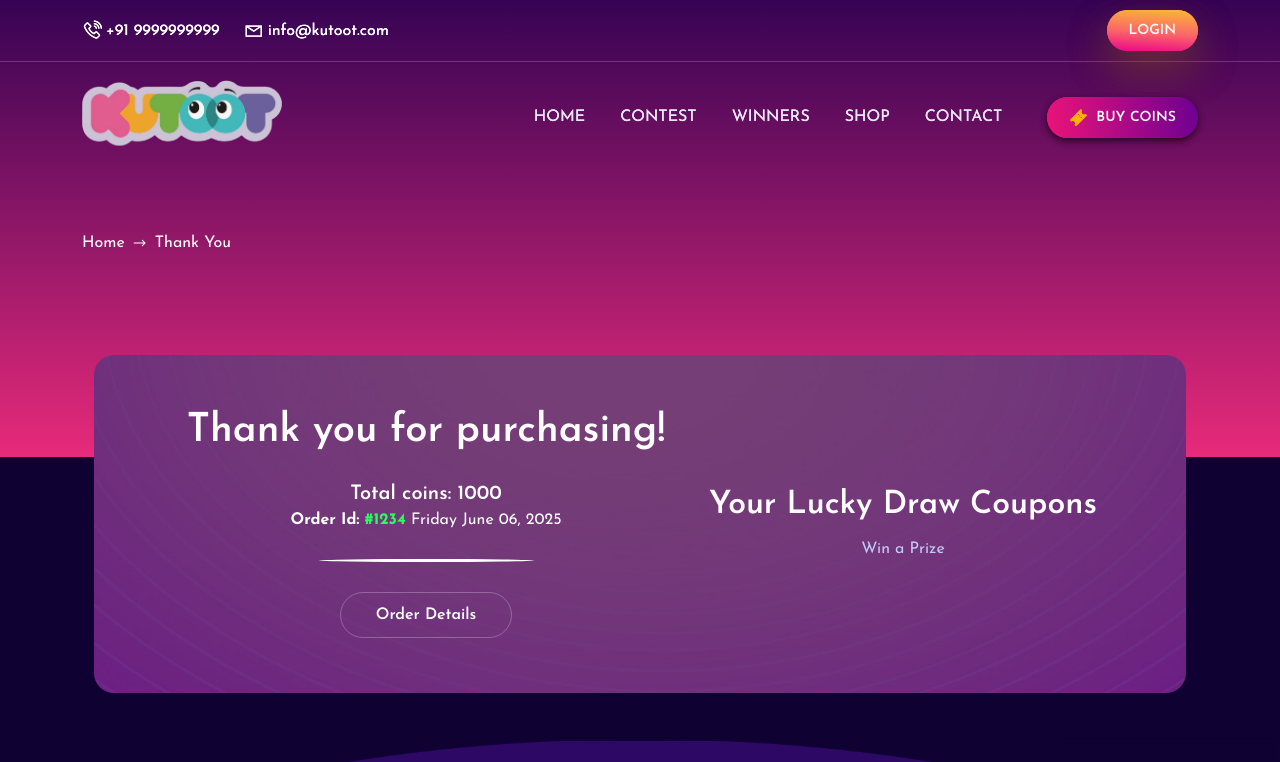
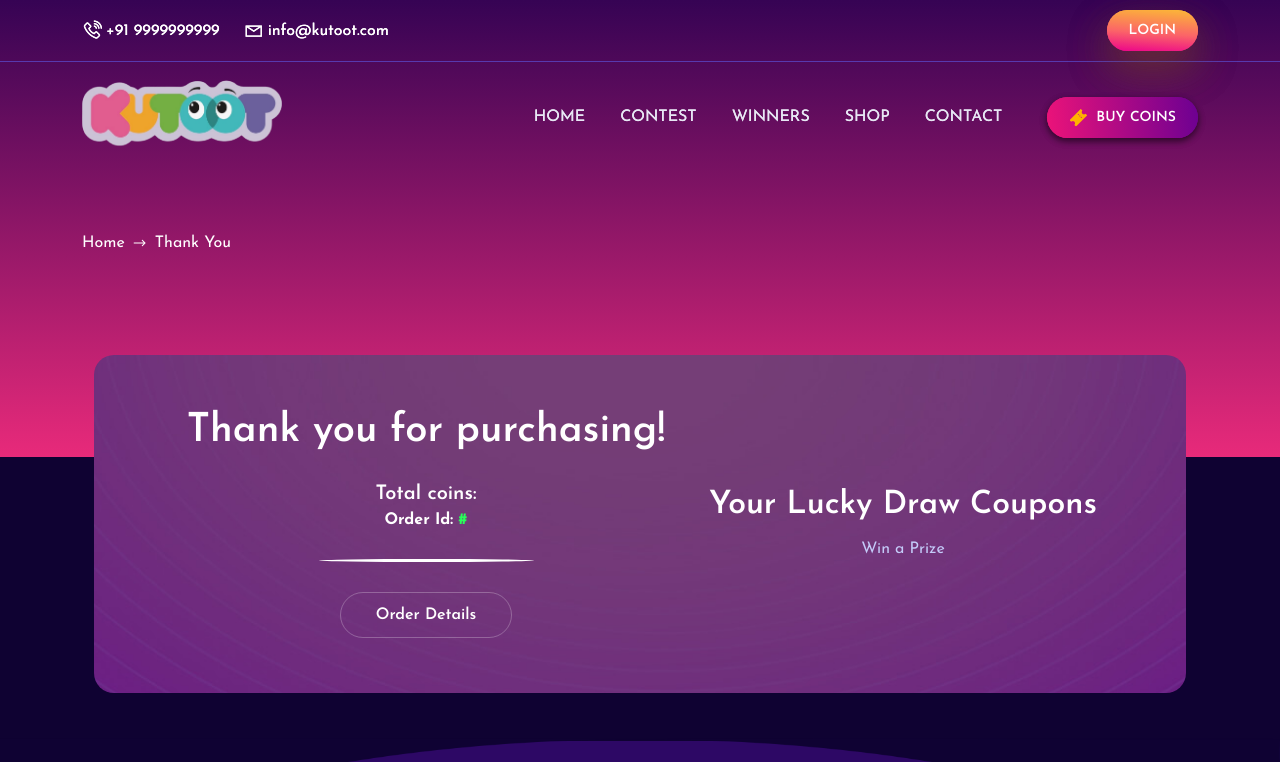
Before and after one commit to manigdm/Kutoot-Website-Frontend, a Next.js app: page /thank-you in a window 1280 px wide. Shown: the top 762 px of the page. Built offline with nearby package versions, Linux system fonts and the light colour scheme.

Commit message:
dynamic data in thank-you page updated

```diff
--- /dev/null
+++ b/app/(pages)/thank-you/ContestDetailsClient.jsx
@@ -0,0 +1,82 @@
+"use client";
+
+import { useSearchParams } from "next/navigation";
+import { useEffect, useState } from "react";
+import apiRequest from "@/utils/apiRequest";
+import auth from "@/utils/auth";
+import LuckyDrawCoupons from "./LuckyDrawCoupons";
+
+const ContestDetailsClient = () => {
+  const token = auth()?.access_token;
+  const searchParams = useSearchParams();
+  const [allcoupons, setAllCoupons] = useState([]);
+  const [campaignData, setCampaignData] = useState(null);
+
+  const id = searchParams.get("id");
+
+  useEffect(() => {
+    if (id && token) {
+      apiRequest
+        .purchaseDetails(id, token)
+        .then((res) => {
+          setCampaignData(res.data.data);
+          setAllCoupons(res.data.data.coupons || []);
+        })
+        .catch((err) => {
+          console.error("Error fetching purchase details:", err);
+        });
+    }
+  }, [id]);
+
+  return (
+    <div className="container text-center my-5">
+      <section className="mt-minus-150">
+        <div className="container">
+          <div className="row">
+            <div className="col-lg-12">
+              <div className="winner-details-wrapper bg_img">
+                <div className="body">
+                  <h2>Thank you for purchasing!</h2>
+                  <h5 className="contest-number mt-4">
+                    Total coins: {campaignData?.camp_coins_per_campaign}
+                  </h5>
+                  <p className="contest-date">
+                    <strong>
+                      Order Id: <span>#{campaignData?.razor_order_id}</span>
+                    </strong>{" "}
+                    <p>
+                      {campaignData?.created_at &&
+                        new Date(campaignData.created_at)
+                          .toLocaleDateString("en-US", {
+                            weekday: "long",
+                            year: "numeric",
+                            month: "long",
+                            day: "2-digit",
+                          })
+                          .replace(",", "")}
+                    </p>
+                  </p>
+                  <div className="line"></div>
+                  <div className="btn-grp">
+                    <a href="#0" className="btn-border">
+                      Order Details
+                    </a>
+                  </div>
+                </div>
+
+                <div className="flex flex-row justify-content-center">
+                  <LuckyDrawCoupons
+                    allcoupons={allcoupons}
+                    campaignData={campaignData}
+                  />
+                </div>
+              </div>
+            </div>
+          </div>
+        </div>
+      </section>
+    </div>
+  );
+};
+
+export default ContestDetailsClient;
--- a/app/(pages)/thank-you/LuckyDrawCoupons.jsx
+++ b/app/(pages)/thank-you/LuckyDrawCoupons.jsx
@@ -1,33 +1,8 @@
 "use client";
 
 import "./LuckyDraw.scss";
-import { useSearchParams } from "next/navigation";
-import { useEffect, useState } from "react";
-import apiRequest from "@/utils/apiRequest";
-import auth from "@/utils/auth";
 
-const LuckyDrawCoupons = () => {
-  const token = auth()?.access_token;
-  const searchParams = useSearchParams();
-  const [allcoupons, setAllCoupons] = useState([]);
-  const [campaignData, setCampaignData] = useState(null);
-
-  const id = searchParams.get("id");
-
-  useEffect(() => {
-    if (id && token) {
-      apiRequest
-        .purchaseDetails(id, token)
-        .then((res) => {
-          setCampaignData(res.data.data);
-          setAllCoupons(res.data.data.coupons || []);
-        })
-        .catch((err) => {
-          console.error("Error fetching purchase details:", err);
-        });
-    }
-  }, [id]);
-
+const LuckyDrawCoupons = ({ allcoupons, campaignData }) => {
   return (
     <div className="coupon-section">
       <h1 className="main-title">Your Lucky Draw Coupons</h1>
@@ -51,11 +26,14 @@ const LuckyDrawCoupons = () => {
                 📅 Valid until:{" "}
                 <strong>
                   {coupon?.coupon_expires &&
-                    new Date(coupon.coupon_expires).toLocaleDateString("en-GB", {
-                      day: "2-digit",
-                      month: "2-digit",
-                      year: "2-digit",
-                    })}
+                    new Date(coupon.coupon_expires).toLocaleDateString(
+                      "en-GB",
+                      {
+                        day: "2-digit",
+                        month: "2-digit",
+                        year: "2-digit",
+                      }
+                    )}
                 </strong>
               </div>
               <ul className="terms">
--- a/app/(pages)/thank-you/page.jsx
+++ b/app/(pages)/thank-you/page.jsx
@@ -1,10 +1,9 @@
-// app/(pages)/contest-details-one/page.tsx
-
 import Banner from "@/components/common/Banner";
 import dynamic from "next/dynamic";
 import { Suspense } from "react";
 
-const LuckyDrawCoupons = dynamic(() => import("./LuckyDrawCoupons"), {
+// 👇 Dynamically import the full client component
+const ContestDetailsClient = dynamic(() => import("./ContestDetailsClient"), {
   ssr: false,
 });
 
@@ -20,35 +19,9 @@ const Page = () => {
         />
       </div>
 
-      <div className="container text-center my-5">
-        <section className="mt-minus-150">
-          <div className="container">
-            <div className="row">
-              <div className="col-lg-12">
-                <div className="winner-details-wrapper bg_img">
-                  <div className="body">
-                    <h2>Thank you for purchasing!</h2>
-                    <h5 className="contest-number mt-4">Total coins: 1000</h5>
-                    <p className="contest-date">
-                      <strong>Order Id: <span>#1234</span></strong> Friday June 06, 2025
-                    </p>
-                    <div className="line"></div>
-                    <div className="btn-grp">
-                      <a href="#0" className="btn-border">Order Details</a>
-                    </div>
-                  </div>
-
-                  <div className="flex flex-row justify-content-center">
-                    <Suspense fallback={<div>Loading coupons...</div>}>
-                      <LuckyDrawCoupons />
-                    </Suspense>
-                  </div>
-                </div>
-              </div>
-            </div>
-          </div>
-        </section>
-      </div>
+      <Suspense fallback={<div>Loading contest details...</div>}>
+        <ContestDetailsClient />
+      </Suspense>
     </>
   );
 };
```
